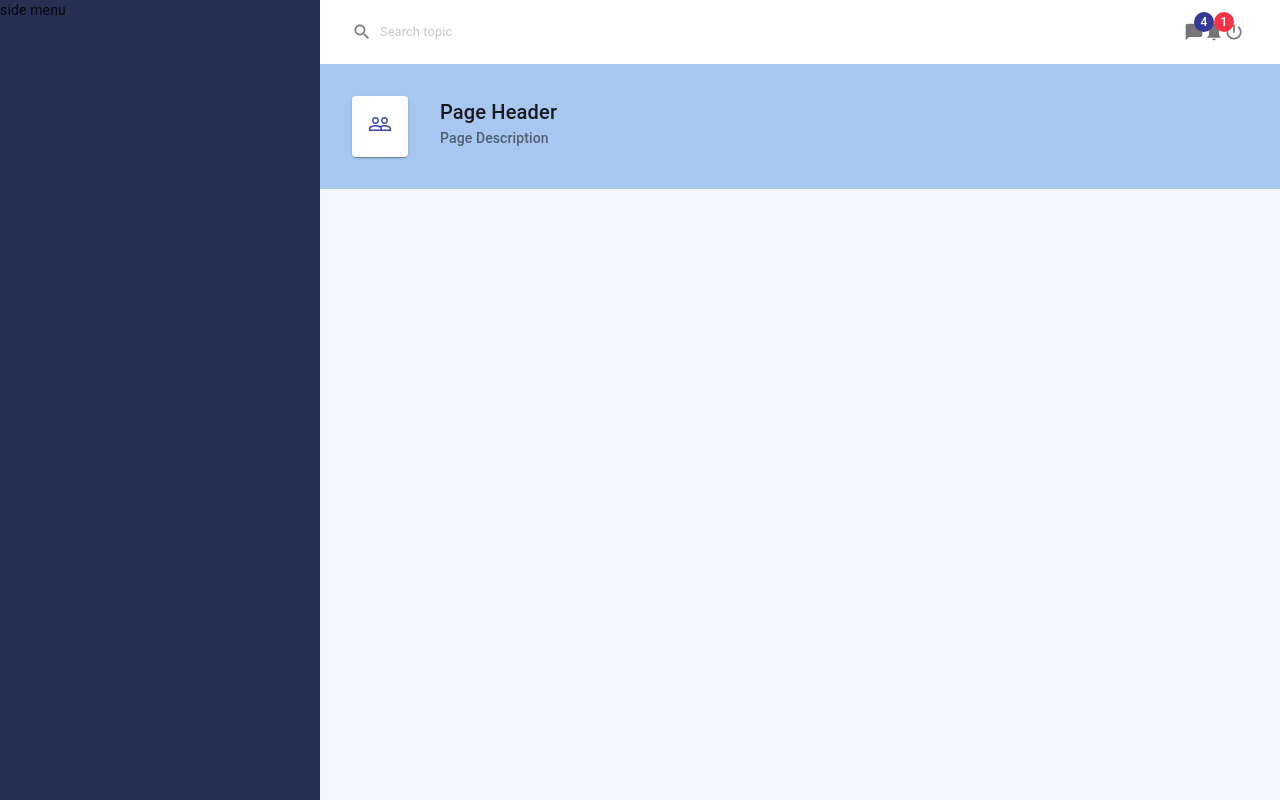
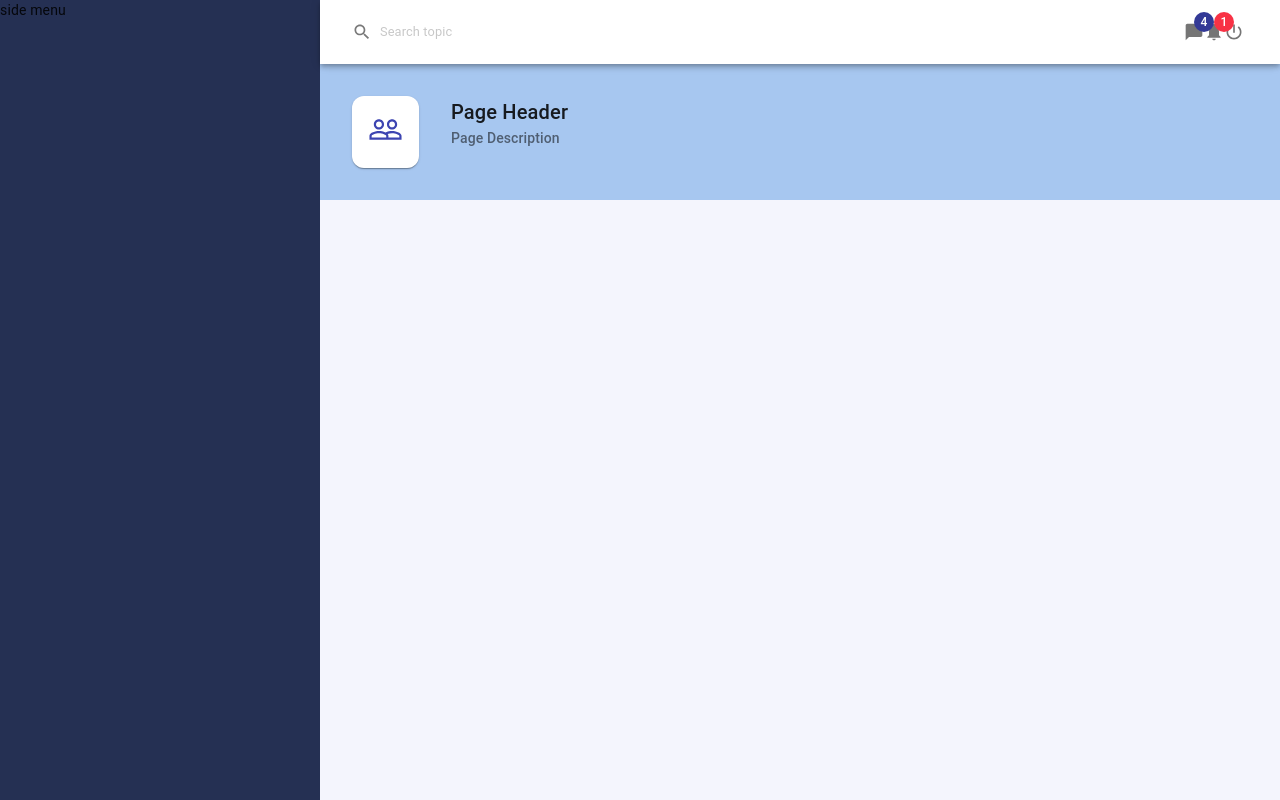
Before and after one commit to marynasmagluyk/material-ui-system, a React (Create React App) app: page / in a window 1280 px wide. Built offline with nearby package versions, Linux system fonts and the light colour scheme.

Commit message:
styled custom theme

```diff
--- a/src/App/App.js
+++ b/src/App/App.js
@@ -19,8 +19,23 @@ const theme = createMuiTheme({
         },
         background: {
             default: '#f4f5fd'
-        }
-    }
+        },
+    },
+    shape: {
+        borderRadius: '12px'
+    },
+    overrides: {
+        MuiAppBar: {
+            root: {
+                transform: 'translateZ(0)',
+            },
+        },
+    },
+    props: {
+        MuiIconButton: {
+            disableRipple: true,
+        },
+    },
 });
 
 const useStyles = makeStyles({
@@ -41,7 +56,9 @@ function App() {
                 <SideMenu/>
                 <main className={classes.appMain}>
                     <Header/>
-                    <PageHeader title='Page Header' subtitle='Page Description' icon={<PeopleOutlineIcon/>}/>
+                    <PageHeader title='Page Header'
+                                subtitle='Page Description'
+                                icon={<PeopleOutlineIcon fontSize='large'/>}/>
                 </main>
                 <CssBaseline/>
             </div>
--- a/src/components/Header.js
+++ b/src/components/Header.js
@@ -9,7 +9,8 @@ import {makeStyles} from '@material-ui/core';
 
 const useStyles = makeStyles(theme => ({
     root: {
-        backgroundColor: '#fff'
+        backgroundColor: '#fff',
+        // transform: 'translateZ(0)'
     },
     searchInput: {
         opacity: '0.6',
```
